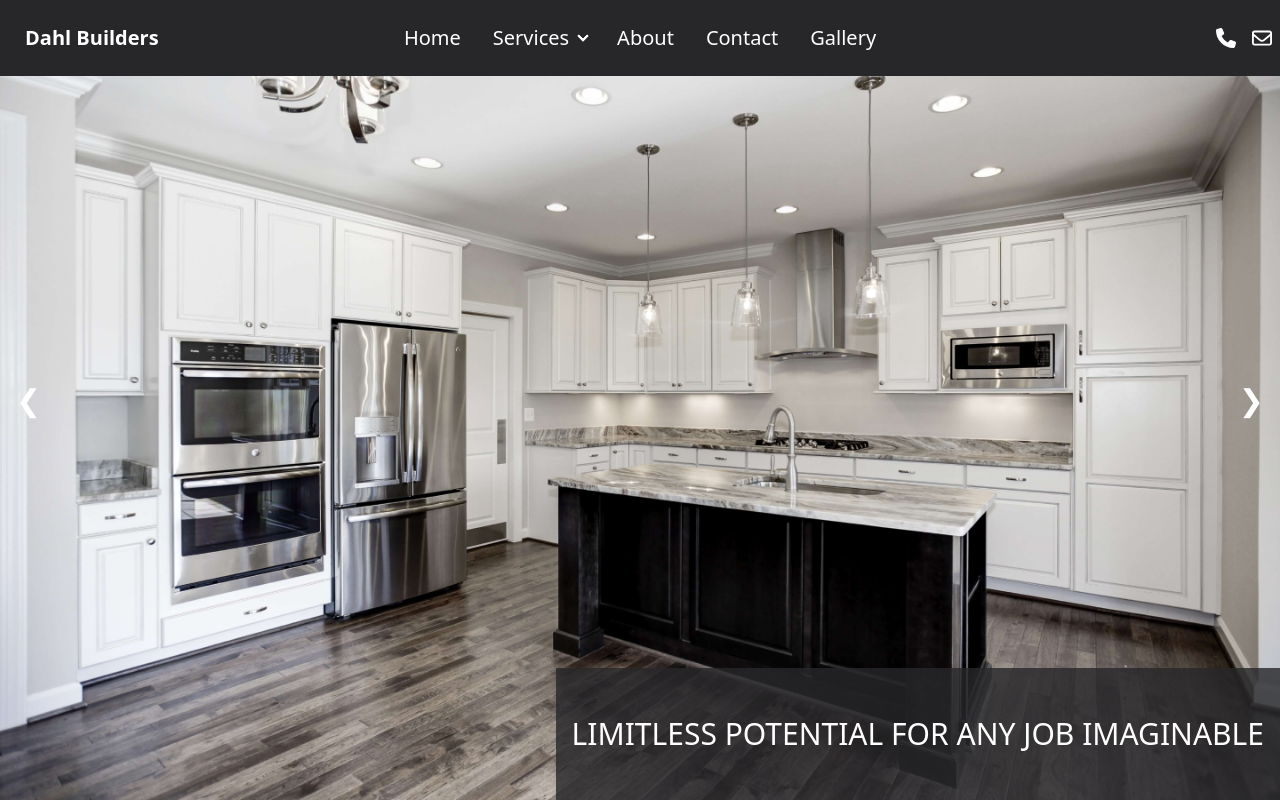
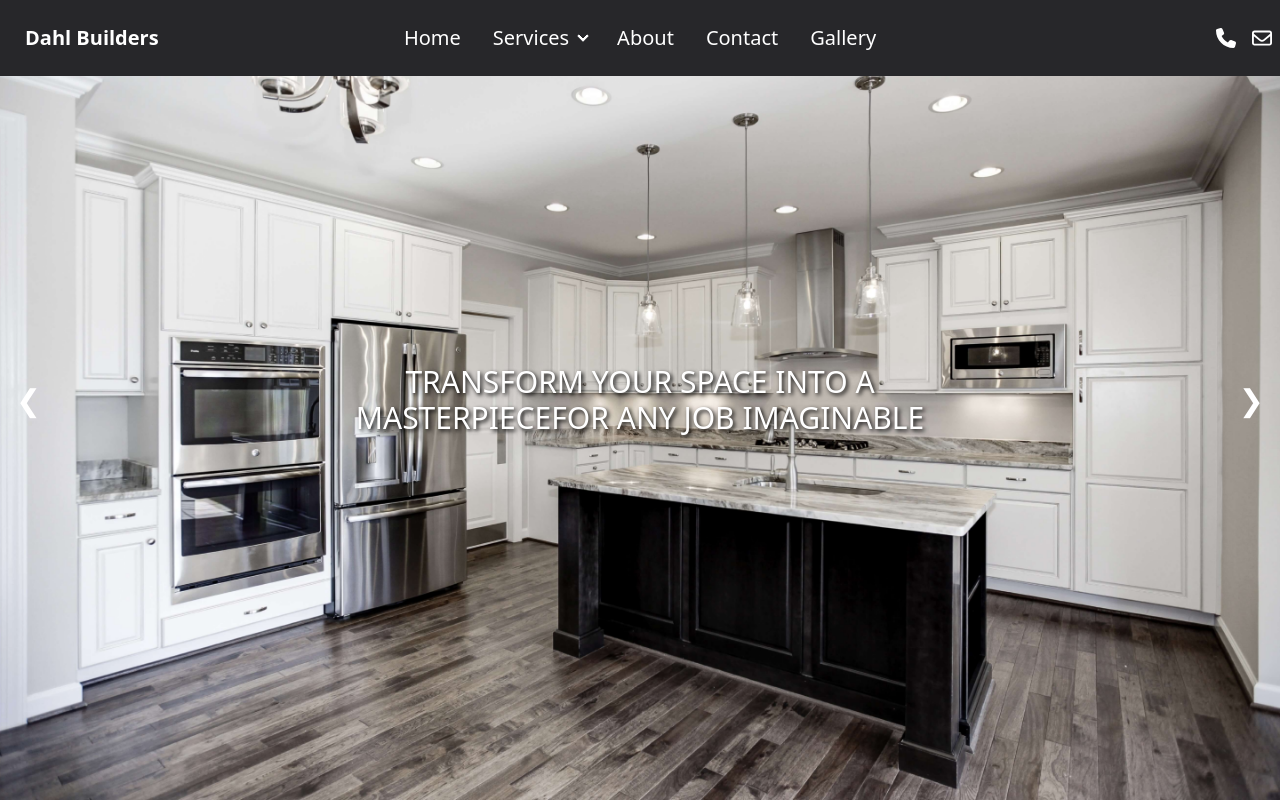
Before and after one commit to Miguel-C22/DahlBuilders, a React (Create React App) app in the folder client/: page / in a window 1280 px wide. Shown: the top 802 px of the page. Built offline with nearby package versions, Linux system fonts and the light colour scheme.

Commit message:
carousel update

```diff
--- a/client/src/components/Carousel.jsx
+++ b/client/src/components/Carousel.jsx
@@ -40,13 +40,16 @@ function Carousel() {
     {carouselImages.map((data, index) => {
         return (
             <div key={index} id={`slide${index}`}  className={`carousel-item relative w-full ${count === index ? 'block' : 'hidden'}`}>
-                <img src={data.Img} className="w-full h-auto object-cover sm:max-h-screen md:max-h-[70vh] lg:max-h-screen 2xl:max-h-[50vh]" />
+                <img src={data.Img} className="w-full h-auto object-cover sm:max-h-screen md:max-h-[70vh] lg:max-h-screen 2xl:max-h-[80vh]" />
                 <div className="absolute flex justify-between items-center w-full px-4 top-1/2 transform -translate-y-1/2">
                     <button onClick={handlePrev} className="text-white text-3xl">❮</button>
                     <button onClick={handleNext} className=" text-white text-3xl">❯</button>
                 </div>
-                <div className="bg-zinc-800 bg-opacity-100 relative bottom-0 right-0 px-4 py-8 md:absolute md:bg-opacity-80 md:py-12">
-                    <p className="text-xl text-white text-center md:text-3xl">LIMITLESS POTENTIAL
+                <div className="
+                 bg-zinc-800 bg-opacity-100 relative px-4 py-8
+                 md:absolute md:bg-opacity-45 rounded-none
+                 md:py-12 md:left-1/2 md:top-1/2 md:transform md:-translate-x-1/2 md:-translate-y-1/2 md:bg-inherit ">
+                    <p className="text-xl text-white text-center md:text-3xl drop-shadow-3xl sm:text-shadow-dark-lg">{data.text}
                     FOR ANY JOB IMAGINABLE</p>
                 </div>
             </div>
--- a/client/src/data/carousel.js
+++ b/client/src/data/carousel.js
@@ -1,21 +1,27 @@
 const carouselImages = [
     {
        Img: "/images/carousel/image1.png",
+       text: "LIMITLESS POTENTIAL FOR ANY JOB IMAGINABLE"
     },
     {
         Img: "/images/carousel/image2.png",
+        text: "TRANSFORM YOUR SPACE INTO A MASTERPIECE"
      },
      {
         Img: "/images/carousel/image3.png",
+        text: "FROM DREAMS TO REALITY, WE BUILD IT ALL"
      },
      {
         Img: "/images/carousel/image4.png",
+        text: "INNOVATIVE DESIGNS, EXCEPTIONAL CRAFTSMANSHIP"
      },
      {
         Img: "/images/carousel/image5.png",
+        text: "YOUR VISION, OUR EXPERTISE – REMODELING PERFECTION"
      },
      {
         Img: "/images/carousel/image6.png",
+        text: "EXCEEDING EXPECTATIONS, ONE HOME AT A TIME"
      },
 
 ]
--- a/client/tailwind.config.js
+++ b/client/tailwind.config.js
@@ -4,12 +4,23 @@ module.exports = {
     "./src/**/*.{js,jsx,ts,tsx}",
   ],
   theme: {
-    extend: { height: {
+    extend: {
+      height: {
       'tall': '42rem'
-    }},
+    },
+    textShadow: {
+      'dark-lg': '2px 2px 4px rgba(0, 0, 0, 1)', // Customize the shadow as needed
+    },
+  },
   },
   daisyui: {
     themes: [],
  },
-  plugins: [require('daisyui'),],
+  plugins: [require('daisyui'), function({ addUtilities }) {
+    addUtilities({
+      '.text-shadow-dark-lg': {
+        'text-shadow': '2px 2px 4px rgba(0, 0, 0, 1)', // Customize the shadow as needed
+      },
+    })
+  }],
 }
```
